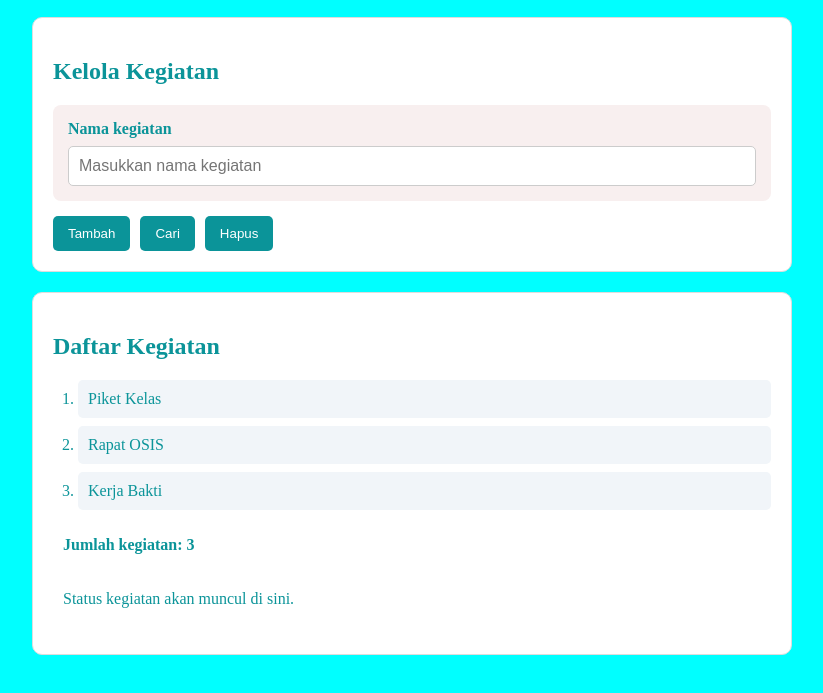
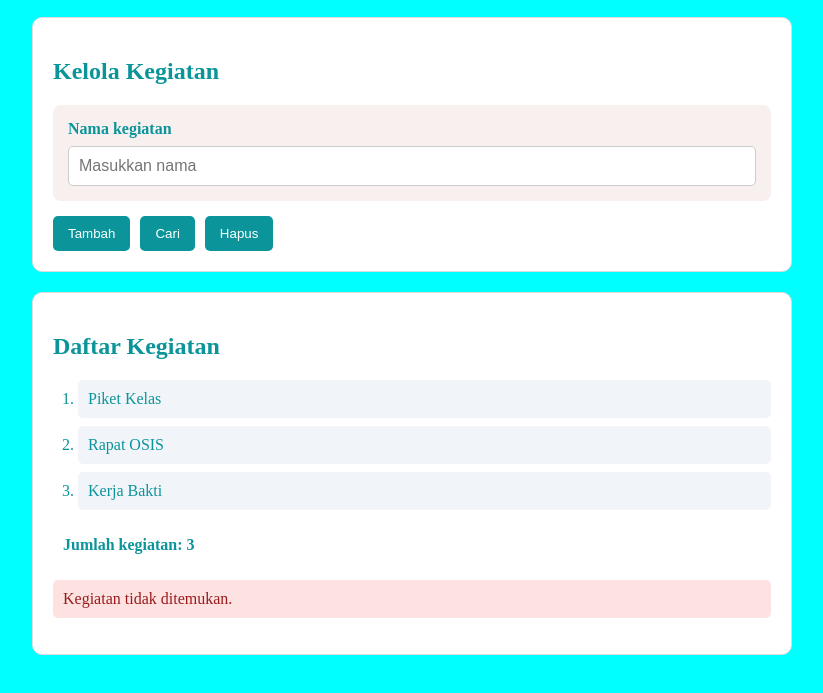
Before and after one commit to afiftnj-collab/ProyekAkhir_2026_4472, a plain HTML site: page index.html in a window 1280 px wide. Both pictures are taken after a click on the button "Cari". Shown: the part 161-854 px from the top of the page, without its empty margins (228-1051 px from the left). Drawn offline with Linux system fonts and the light colour scheme.

Commit message:
final:selesai dalam mengerjakan tugas seluruhnya

```diff
--- a/index.html
+++ b/index.html
@@ -28,7 +28,7 @@
            Gunakan type="button" pada ketiga tombol. -->
       <div class="form-baris">
         <label for="inputKegiatan">Nama kegiatan</label>
-        <input type="text" id="inputKegiatan" placeholder="Masukkan nama kegiatan">
+        <input type="text" id="inputKegiatan" placeholder="Masukkan nama">
       </div>
 
       <div class="aksi">
--- a/script.js
+++ b/script.js
@@ -154,7 +154,7 @@ function cariKegiatan(daftar, nama) {
   // Cari posisi kegiatan dengan indexOf(), lalu kembalikan indeksnya.
   // Jika tidak ditemukan, indexOf() akan menghasilkan -1.
 const namaBersih = nama.trim();
-  return daftar.indexof(namaBersih); // SEMENTARA: ganti setelah TODO JS-06 selesai
+  return daftar.indexOf(namaBersih); // SEMENTARA: ganti setelah TODO JS-06 selesai
 }
 
 // TODO JS-07 dan JS-08 — Penghapusan kegiatan
```
